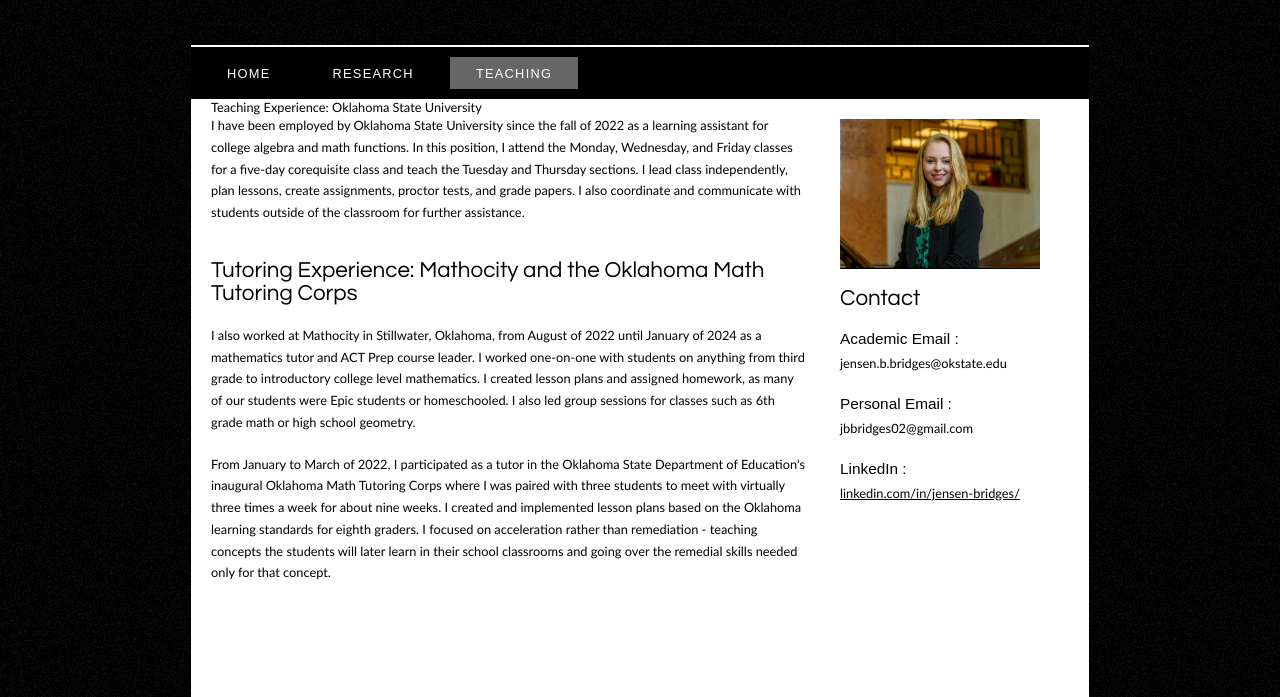
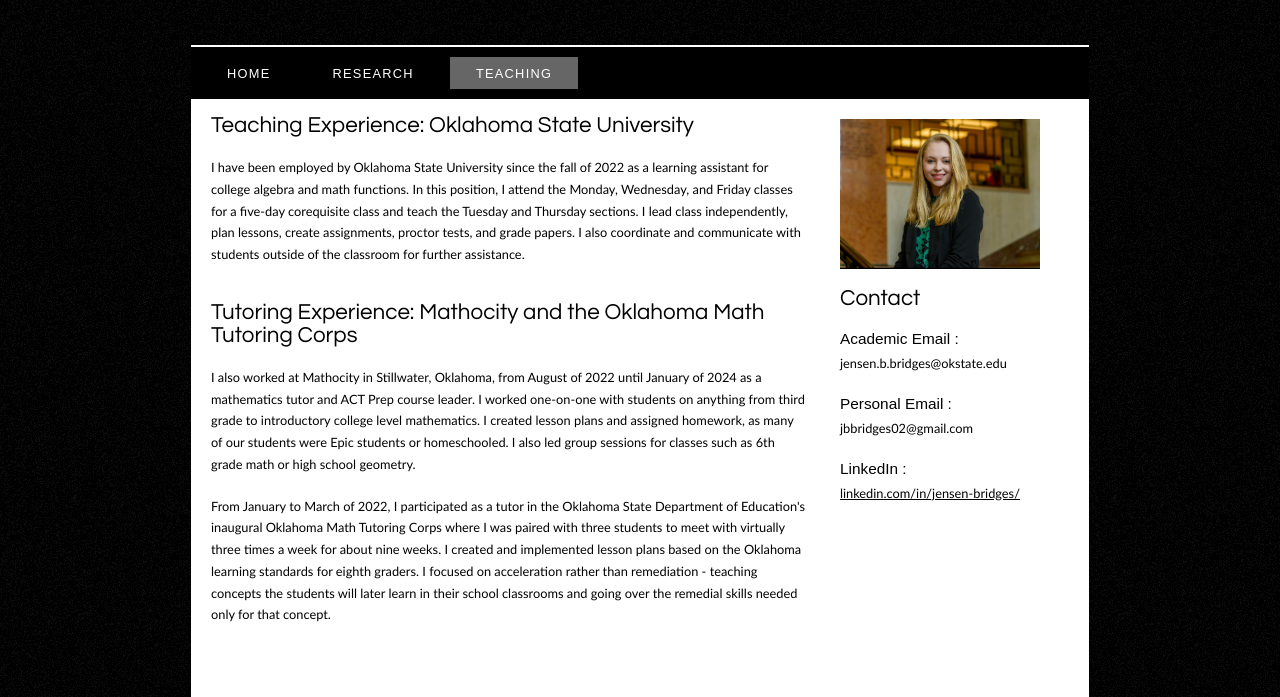
Before and after one commit to jensenbridges/jensenbridges.github.io, a plain HTML site: page page.html in a window 1280 px wide. Shown: the part 103-800 px from the top of the page. Drawn offline with Linux system fonts and the light colour scheme.

Commit message:
Update page.html

```diff
--- a/page.html
+++ b/page.html
@@ -47,7 +47,7 @@
       </div >
       <div id="content">
         <!-- insert the page content here -->
-        </h1>Teaching Experience: Oklahoma State University</h1>
+        <h1>Teaching Experience: Oklahoma State University</h1>
         <p>I have been employed by Oklahoma State University since the fall of 2022 as a learning assistant for college algebra and math functions. In this position, I attend the Monday, Wednesday, and Friday classes for a five-day corequisite class and teach the Tuesday and Thursday sections. I lead class independently, plan lessons, create assignments, proctor tests, and grade papers. I also coordinate and communicate with students outside of the classroom for further assistance.</p>
 	<h2>Tutoring Experience: Mathocity and the Oklahoma Math Tutoring Corps</h2>
 	<p>I also worked at Mathocity in Stillwater, Oklahoma, from August of 2022 until January of 2024 as a mathematics tutor and ACT Prep course leader. I worked one-on-one with students on anything from third grade to introductory college level mathematics. I created lesson plans and assigned homework, as many of our students were Epic students or homeschooled. I also led group sessions for classes such as 6th grade math or high school geometry.
```
